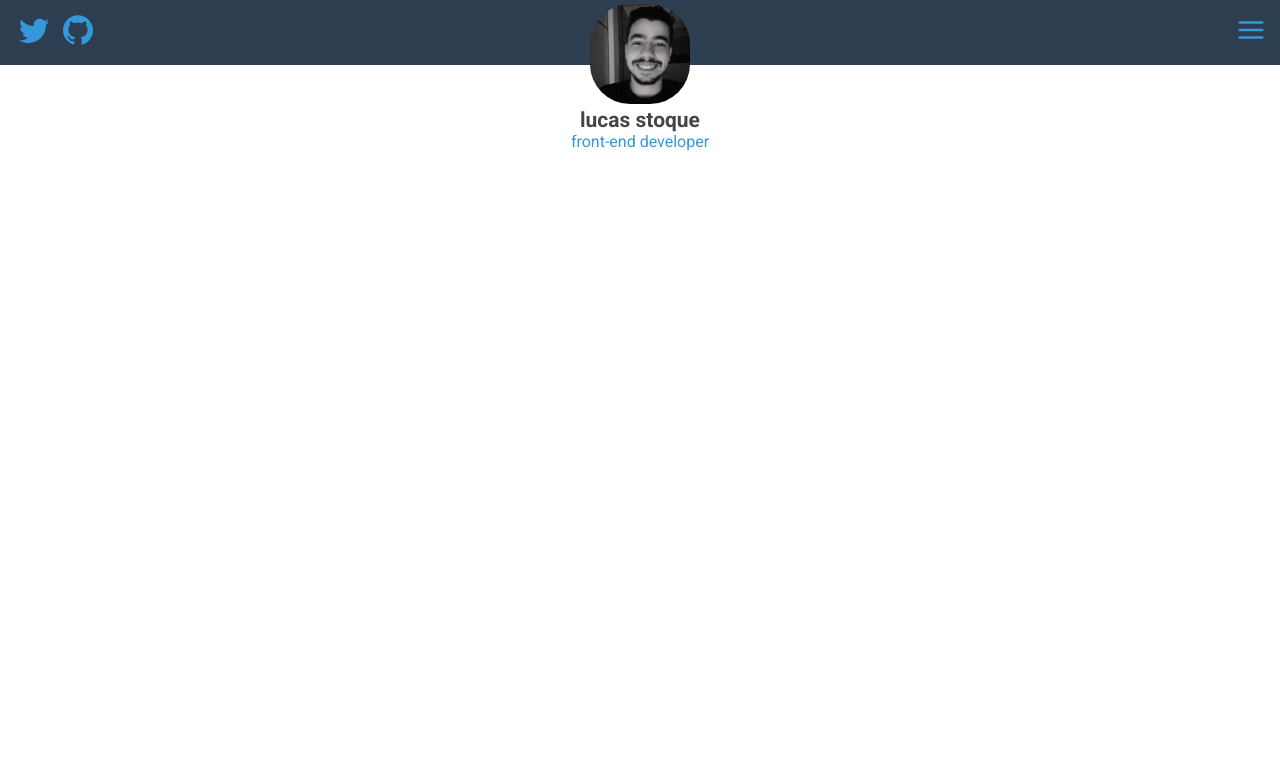
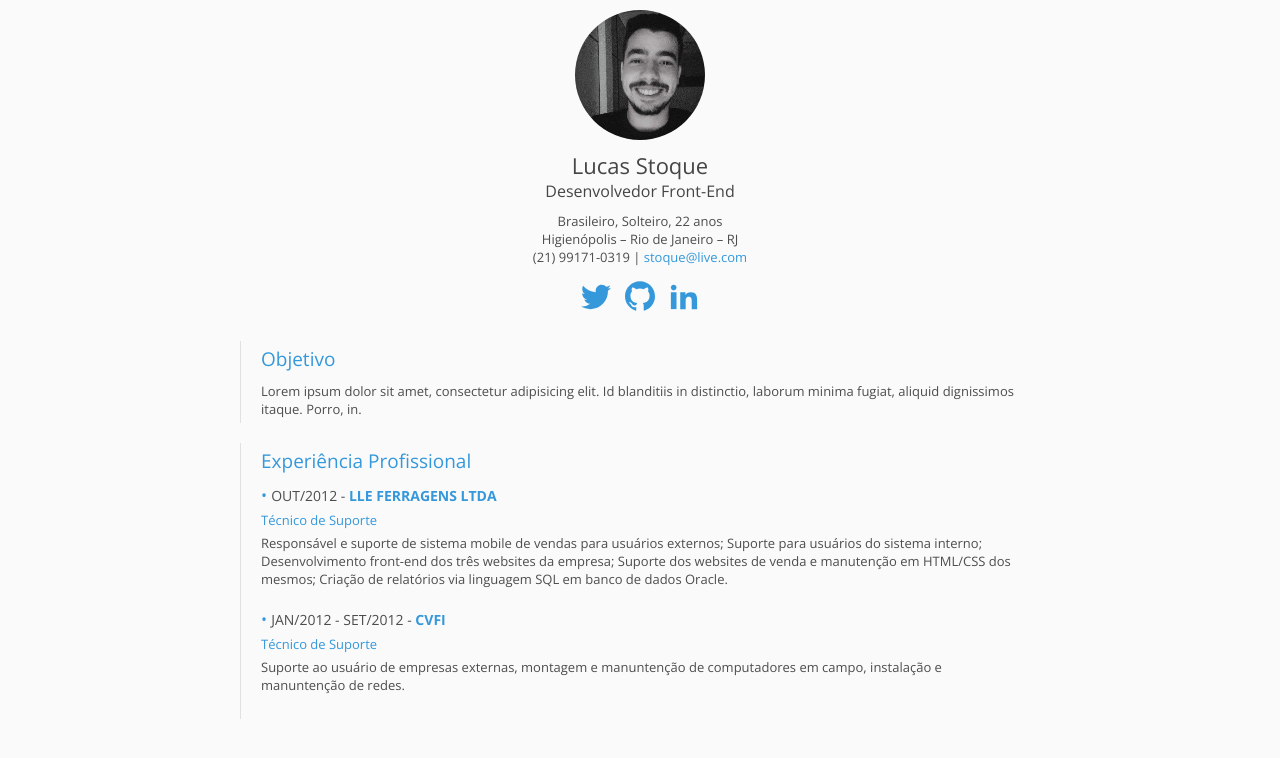
Before and after one commit to stoque/stoque.github.io, a Jekyll site: the page built from index.html, in a window 1280 px wide. Shown: the top 758 px of the page. Built offline with Jekyll 4.4.1, drawn with Linux system fonts in a browser that asks for light colours.

Commit message:
New landing page

```diff
--- a/_layouts/default.html
+++ b/_layouts/default.html
@@ -13,32 +13,22 @@
 	<meta charset="utf-8">
   <meta name="viewport" content="width=device-width, initial-scale=1">
 	<title>Lucas Stoque - Desenvolvedor Front</title>
-  <link href='https://fonts.googleapis.com/css?family=Roboto:400,700' rel='stylesheet' type='text/css'>
+  <link href='https://fonts.googleapis.com/css?family=Open+Sans:400,700' rel='stylesheet' type='text/css'>
   <link rel="stylesheet" href="/assets/styles/main.min.css">
 </head>
 <body>
 	<header class="main-header">
 
-		<nav class="main-nav">
-			<a class="toggle" href="#">
-				<svg class="icon">
-					<use xlink:href="/assets/images/icons.svg#icon-menu"></use>
-				</svg>
-			</a>
-
-			<ul class="nav-bar">
-				<a class="close">
-					<svg class="icon -white">
-						<use xlink:href="/assets/images/icons.svg#icon-close"></use>
-					</svg>
-				</a>
-				<li class="item"><a href="" class="link">About</a></li>
-				<li class="item"><a href="" class="link">Blog</a></li>
-				<li class="item"><a href="" class="link">Github</a></li>
-				<li class="item"><a href="" class="link">Twitter</a></li>
-				<li class="item"><a href="" class="link">Feed</a></li>
-			</ul>
-		</nav>
+		<div class="author-info">
+			<img class="avatar" src="assets/images/avatar.jpg" alt="Lucas Stoque">
+			<h1 class="title">Lucas Stoque</h1>
+			<span class="subtitle">Desenvolvedor Front-End</span>
+			<p class="description">
+				Brasileiro, Solteiro, 22 anos <br>
+				Higienópolis – Rio de Janeiro – RJ <br>
+				(21) 99171-0319  | <a href="#">stoque@live.com</a>
+			</p>
+		</div>
 
 		<ul class="social-nav">
 			<li class="item">
@@ -55,17 +45,53 @@
 					</svg>
 				</a>
 			</li>
+			<li class="item">
+				<a class="link" href="http://github.com/stoque">
+					<svg class="icon">
+						<use xlink:href="/assets/images/icons.svg#icon-linkedin"></use>
+					</svg>
+				</a>
+			</li>
 		</ul>
 
-		<div class="author-info">
-			<a class="link" href="../index.html">
-				<img class="avatar" src="assets/images/avatar.jpg" alt="Lucas Stoque">
-				<h1 class="title">Lucas Stoque</h1>
-				<span class="subtitle">Front-End Developer</span>
-			</a>
-		</div>
+	</header>
 
-	</header>
+	<main>
+		<section>
+			<article class="article-content">
+				<h2 class="subtitle">Objetivo</h2>
+				<p class="text">
+					Lorem ipsum dolor sit amet, consectetur adipisicing elit. Id blanditiis in distinctio, laborum minima fugiat, aliquid dignissimos itaque. Porro, in.
+				</p>
+			</article>
+
+			<article class="article-content">
+				<h2 class="subtitle">Experiência Profissional</h2>
+
+				<ul class="experience-list">
+					<li class="item">
+						<span class="name">OUT/2012 - <strong>LLE FERRAGENS LTDA</strong></span> <br>
+						<span class="function">Técnico de Suporte</span>
+
+						<p class="description">
+							Responsável e suporte de sistema mobile de vendas para usuários externos; Suporte para usuários do sistema interno; Desenvolvimento front-end dos três websites da empresa; Suporte dos websites de venda e manutenção em HTML/CSS dos mesmos;  Criação de relatórios via linguagem SQL em banco de dados Oracle.
+						</p>
+					</li>
+					<li class="item">
+						<span class="name">JAN/2012 - SET/2012 - <strong>CVFI</strong></span> <br>
+						<span class="function">Técnico de Suporte</span>
+
+						<p class="description">
+							Suporte ao usuário de empresas externas, montagem e manuntenção de computadores em campo, instalação e manuntenção de redes.
+						</p>
+					</li>
+				</ul>
+
+
+			</article>
+
+		</section>
+	</main>
 
 <script src="/assets/scripts/main.js"></script>
 </body>
--- a/src/stylus/layout/_header.styl
+++ b/src/stylus/layout/_header.styl
@@ -1,4 +1,2 @@
 .main-header
-	padding-top $space-sm
-	background $primary-color
-	height 65px
+	// padding-top $space-sm
--- a/src/stylus/module/_icon.styl
+++ b/src/stylus/module/_icon.styl
@@ -2,7 +2,7 @@
 	display inline-block
 	height 30px
 	width 30px
-	fill $second-color
+	fill $primary-color
 	transition .2s
 
 	&.-white
```
Also changed, not shown: assets/styles/main.css (+102 -26 lines), src/stylus/base/_base.styl (+9 -3 lines), src/stylus/base/_variables.styl (+5 -4 lines), src/stylus/module/_article.styl (added, +19 -0 lines), src/stylus/module/_author.styl (+20 -15 lines), src/stylus/module/_list.styl (added, +24 -0 lines), src/stylus/module/_nav.styl (+3 -4 lines), assets/images/icons.svg, assets/styles/main.min.css.
